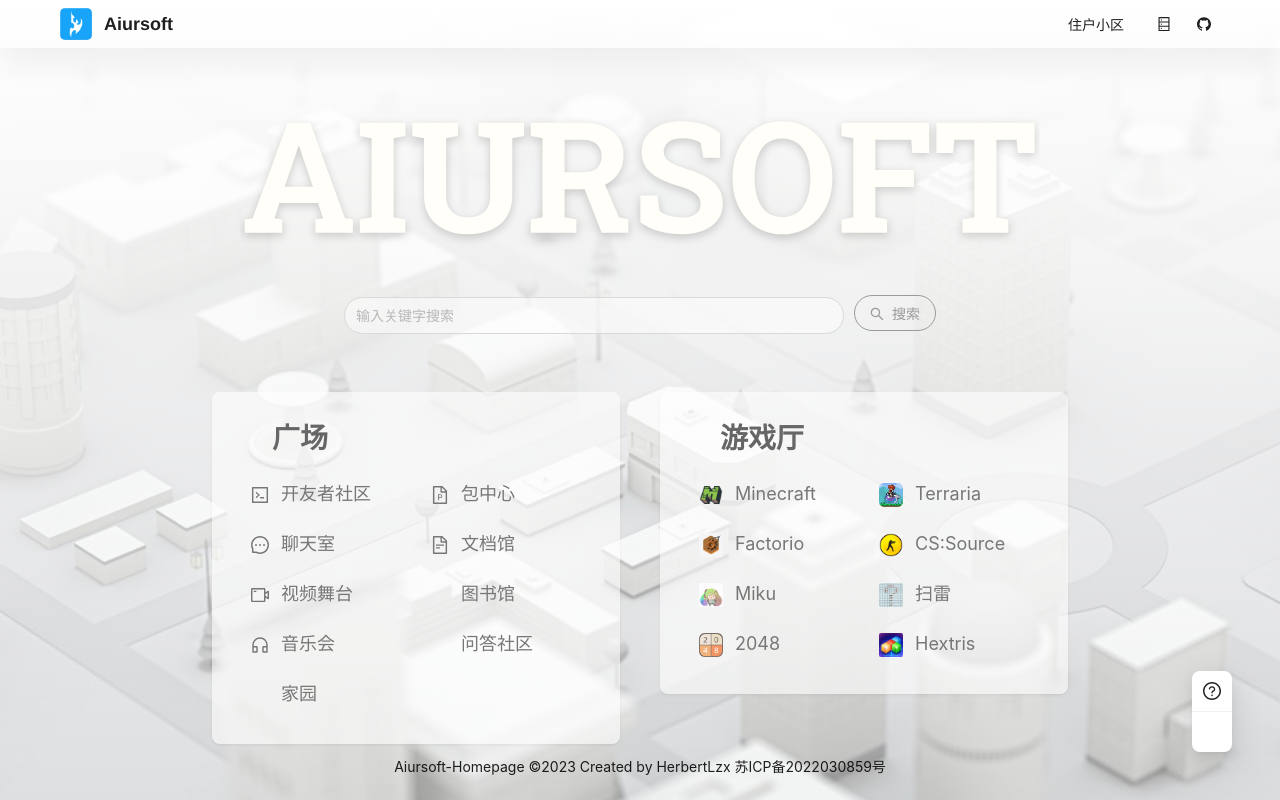
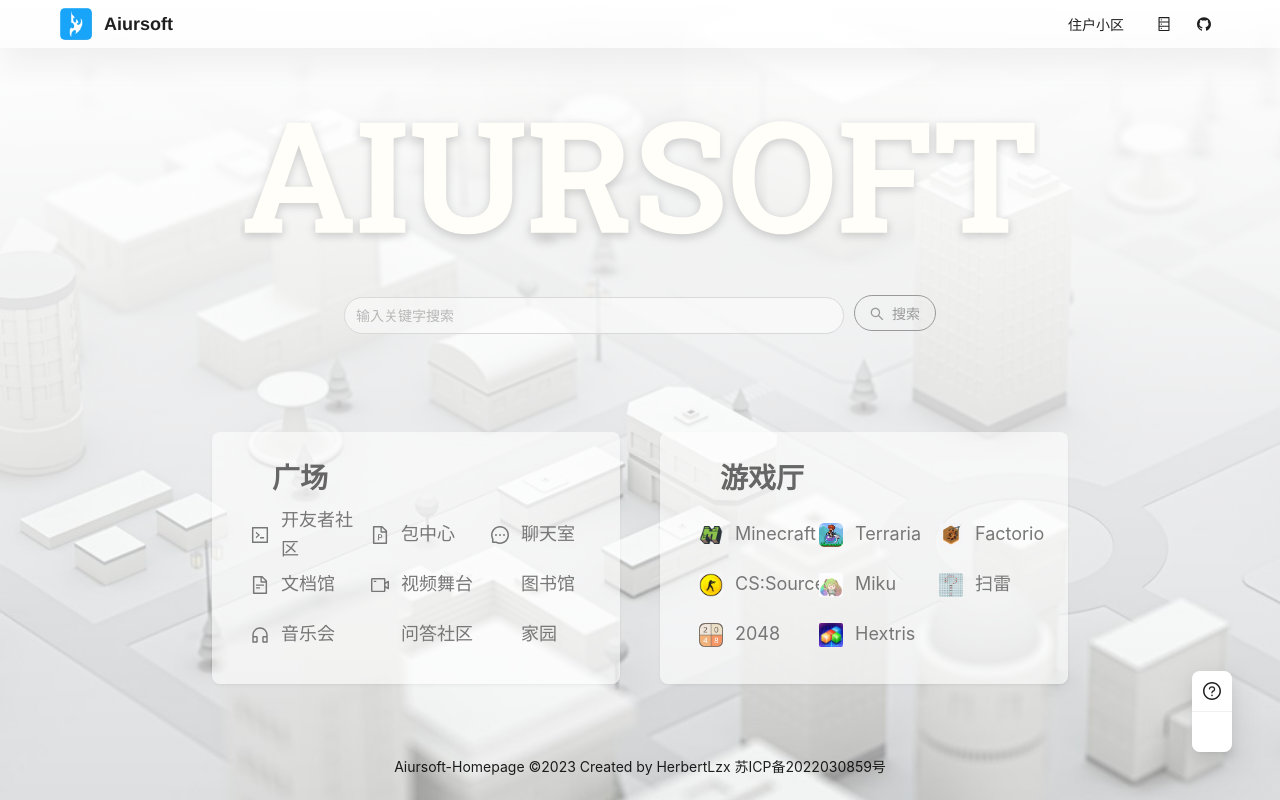
Before and after one commit to HerbertCC24/aiursoft_ts, a React (Create React App) app: page / in a window 1280 px wide. Built offline with nearby package versions, Linux system fonts and the light colour scheme.

Commit message:
feat: 3x3 layout

```diff
--- a/src/components/MainCard/index.tsx
+++ b/src/components/MainCard/index.tsx
@@ -166,7 +166,7 @@
     <div
       css={[
         {
-          marginTop: "50px",
+          marginTop: "90px",
           backgroundColor: "rgba(0,0,0,0)",
           minWidth: "800px",
           width: "70%",
@@ -195,7 +195,7 @@
                 <Row css={{ marginTop: 10 }}>
                   {e.children.map((more) => {
                     return (
-                      <Col span={11} offset={1}>
+                      <Col span={7} offset={1}>
                         <a
                           href={more.value}
                           target="_blank"
```
